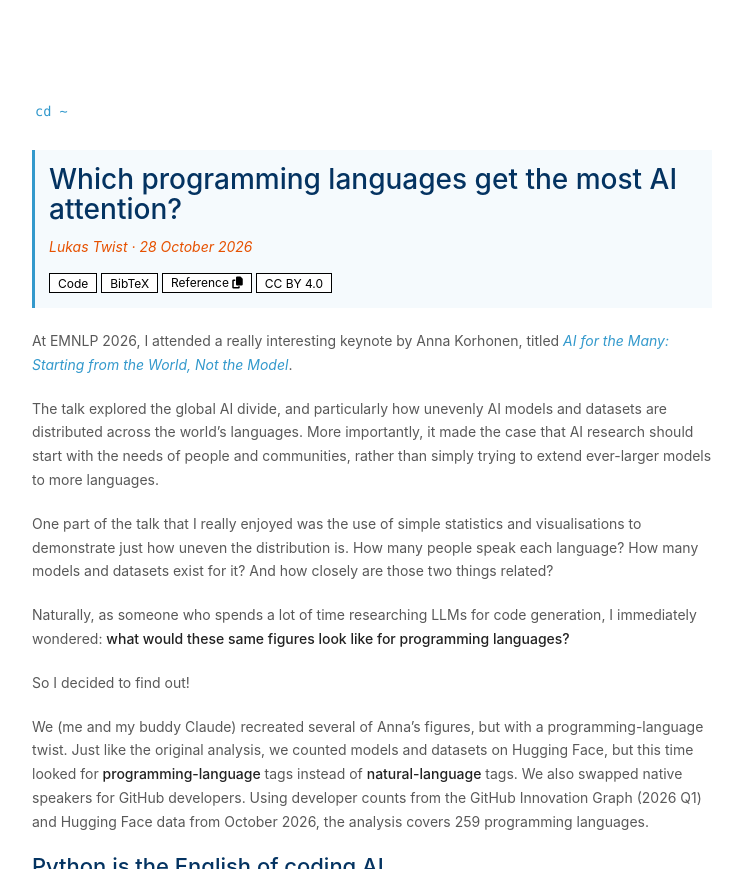
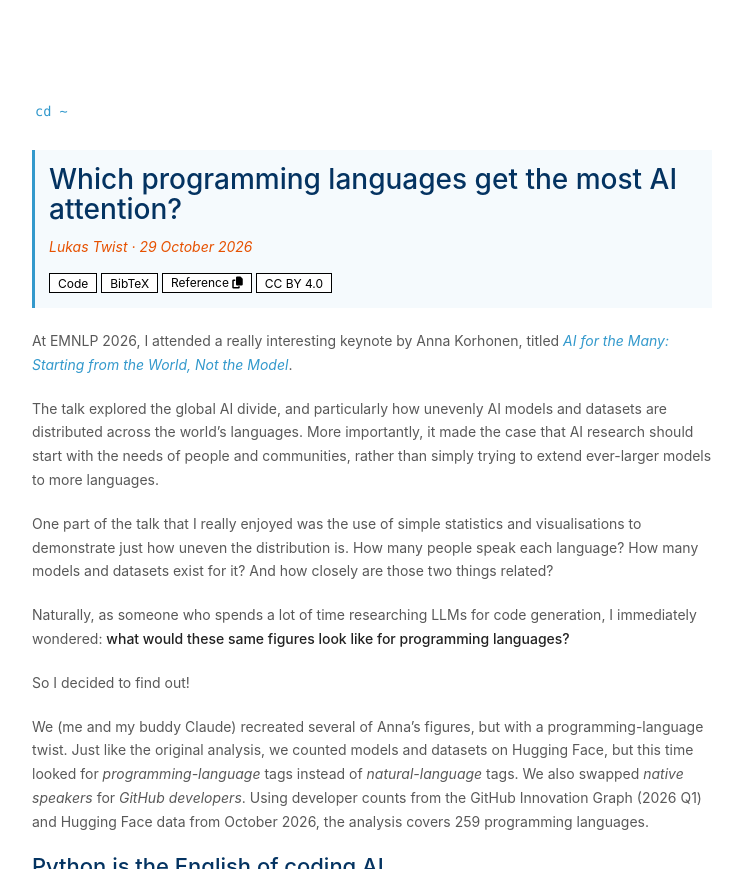
Before and after one commit to itsluketwist/itsluketwist.github.io, a Jekyll site: the page built from _posts/2026-10-29-language-attention.md, in a window 1280 px wide and 900 px high, cut to the strip 0-869 px from the top of the window. Shown: the whole strip, without its empty margins (268-1010 px from the left). Built offline with Jekyll 4.4.1, drawn with Linux system fonts in a browser that asks for light colours; a style sheet for code colours, icons or effects is not loaded.

```diff
--- a/_posts/2026-10-28-language-attention.md
+++ b/_posts/2026-10-29-language-attention.md
@@ -14,7 +14,7 @@ Naturally, as someone who spends a lot of time researching LLMs for code generat
 
 So I decided to find out!
 
-We (me and my buddy Claude) recreated several of Anna's figures, but with a programming-language twist. Just like the original analysis, we counted models and datasets on Hugging Face, but this time looked for **programming-language** tags instead of **natural-language** tags. We also swapped native speakers for GitHub developers. Using developer counts from the GitHub Innovation Graph (2026 Q1) and Hugging Face data from October 2026, the analysis covers 259 programming languages.
+We (me and my buddy Claude) recreated several of Anna's figures, but with a programming-language twist. Just like the original analysis, we counted models and datasets on Hugging Face, but this time looked for *programming-language* tags instead of *natural-language* tags. We also swapped *native speakers* for *GitHub developers*. Using developer counts from the GitHub Innovation Graph (2026 Q1) and Hugging Face data from October 2026, the analysis covers 259 programming languages.
 
 ## Python is the English of coding AI
 
```
